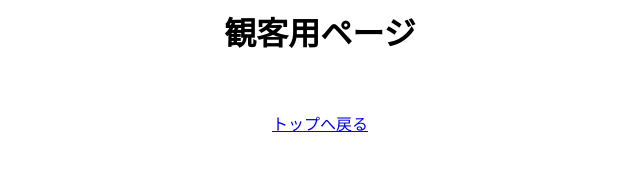
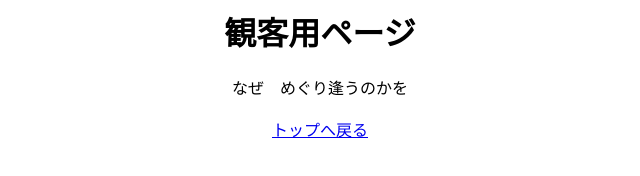
Before and after one commit to yuki-untitled/enPiT2024_LiveLyrics, a website: page audience.html in a window 1280 px wide. Shown: the whole page, without its empty margins (320-960 px from the left). Drawn offline with Linux system fonts and the light colour scheme.

Commit message:
1文字ずつ表示させてみました。

```diff
--- a/audience.html
+++ b/audience.html
@@ -32,13 +32,26 @@
           setInterval(() => {
             if (currentLine < lines.length) {
               // 既に表示された内容に追加する
-              document.getElementById('lyricsdata').innerHTML = lines[currentLine] + '<br>';
+              //一文字ずつに分割
+              document.getElementById('lyricsdata').innerHTML = '';
+              let nowChar=0;
+              const words = lines[currentLine].split('');
+              setInterval(()=>{
+                 if (nowChar < words.length) {
+                   document.getElementById('lyricsdata').innerHTML += words[nowChar];
+                   nowChar++;
+
+              }},100);
+
+
+
+
               currentLine++;
             } else {
               // 全ての行が表示されたら処理を停止
               clearInterval();
             }
-          }, 1000);  // 5000ミリ秒 = 5秒
+          }, 3000);  // 5000ミリ秒 = 5秒
         })
         .catch(error => {
           console.error('エラー:', error);
```
